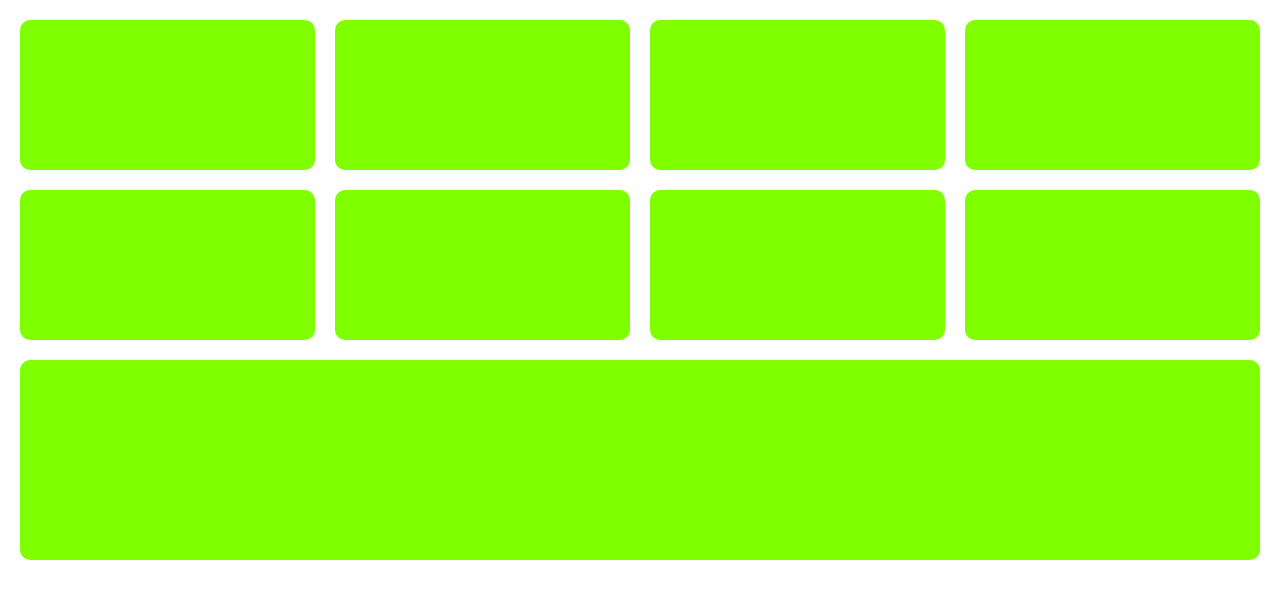
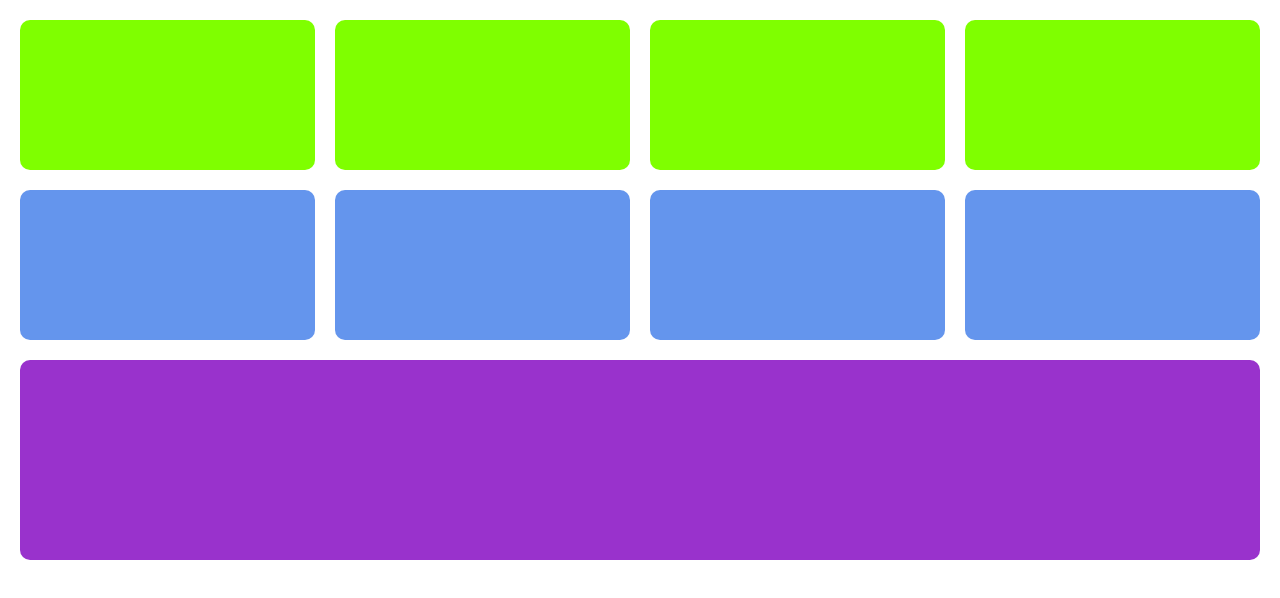
Before and after one commit to DiogoFilhoDeMorais/CSS, a plain HTML site: page index.html in a window 1280 px wide. Drawn offline with Linux system fonts and the light colour scheme.

Commit message:
Novas cores

```diff
--- a/css/style.css
+++ b/css/style.css
@@ -23,12 +23,25 @@ article.grid-01.card {
 /* GRID 02 */
 .grid-02 {
     display: grid;
+    grid-template-columns: repeat(auto-fit, minmax(240px, 1fr));
+}
+
+article.grid-02.card {
+    margin: 10px;
+    height: 150px;
+    background-color: cornflowerblue;
+    border-radius: 10px;
+}
+
+/* GRID 03 */
+.grid-03 {
+    display: grid;
     grid-template-rows: repeat(auto-fit, minmax(200px, 1fr));
 }
 
-.grid-02.row {
+.grid-03.row {
     margin: 10px;
     height: 200px;
-    background-color: chartreuse;
+    background-color: darkorchid;
     border-radius: 10px;
 }
--- a/index.html
+++ b/index.html
@@ -15,21 +15,23 @@
                 <article class="grid-01 card"></article>
                 <article class="grid-01 card"></article>
             </section>
-            <section class="grid-01">
-                <div class="grid-01">
-                    <article class="grid-01 card"></article>
-                    <article class="grid-01 card"></article>
+
+            <!-- GRID 02 -->
+            <section class="grid-02">
+                <div class="grid-02">
+                    <article class="grid-02 card"></article>
+                    <article class="grid-02 card"></article>
                 </div>
-                <div class="grid-01">
-                    <article class="grid-01 card"></article>
-                    <article class="grid-01 card"></article>
+                <div class="grid-02">
+                    <article class="grid-02 card"></article>
+                    <article class="grid-02 card"></article>
                 </div>
             </section>
 
 
-            <!-- GRID 02 -->
-            <section class="grid-02">
-                <div class="grid-02 row"></div>
+            <!-- GRID 03 -->
+            <section class="grid-03">
+                <div class="grid-03 row"></div>
             </section>
         </div>
     </body>
```
